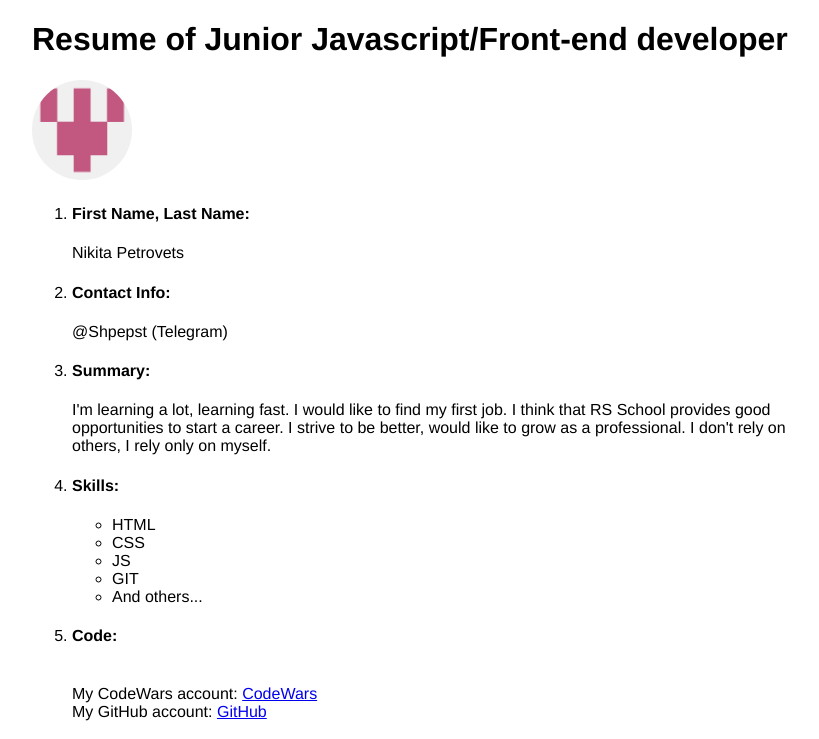
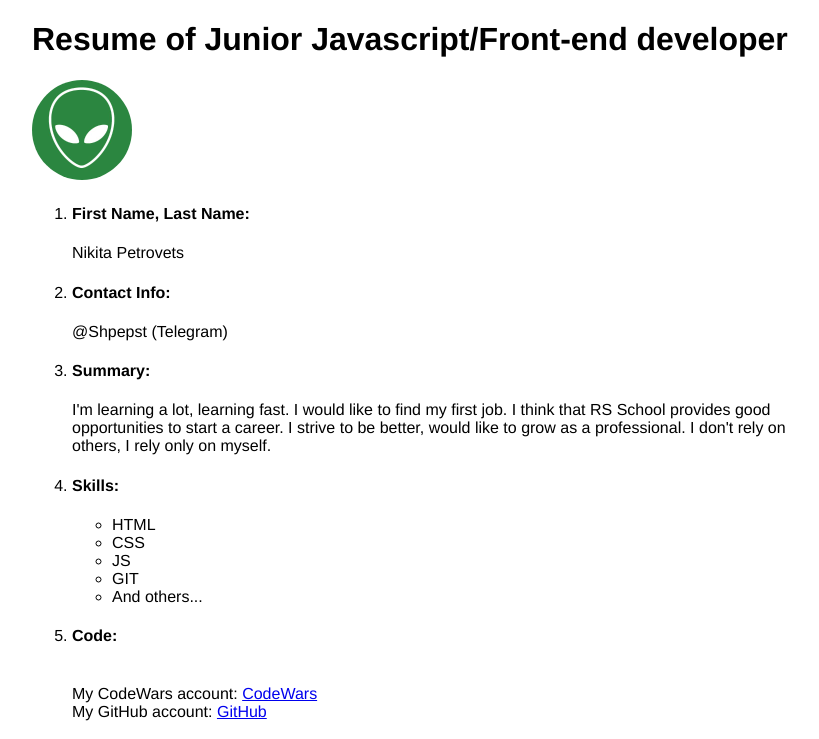
Before and after one commit to stengof/rsschool-cv, a plain HTML site: page index.html in a window 1280 px wide. Shown: the top 739 px of the page, without its empty margins (208-1027 px from the left). Drawn offline with Linux system fonts and the light colour scheme.

Commit message:
feat: change img

```diff
--- a/index.html
+++ b/index.html
@@ -11,7 +11,7 @@
 <body>
   <main>
     <h1>Resume of Junior Javascript/Front-end developer</h1>
-    <a href="https://github.com/stengof"><img class="avatar" src="avatar.png" alt="avatar"></a>
+    <a href="https://github.com/stengof"><img class="avatar" src="avatar.jpg" alt="avatar"></a>
     <ol>
       <li>
         <h4>First Name, Last Name:</h4> Nikita Petrovets
```
Also changed, not shown: avatar.jpg (added), avatar.png (deleted).
